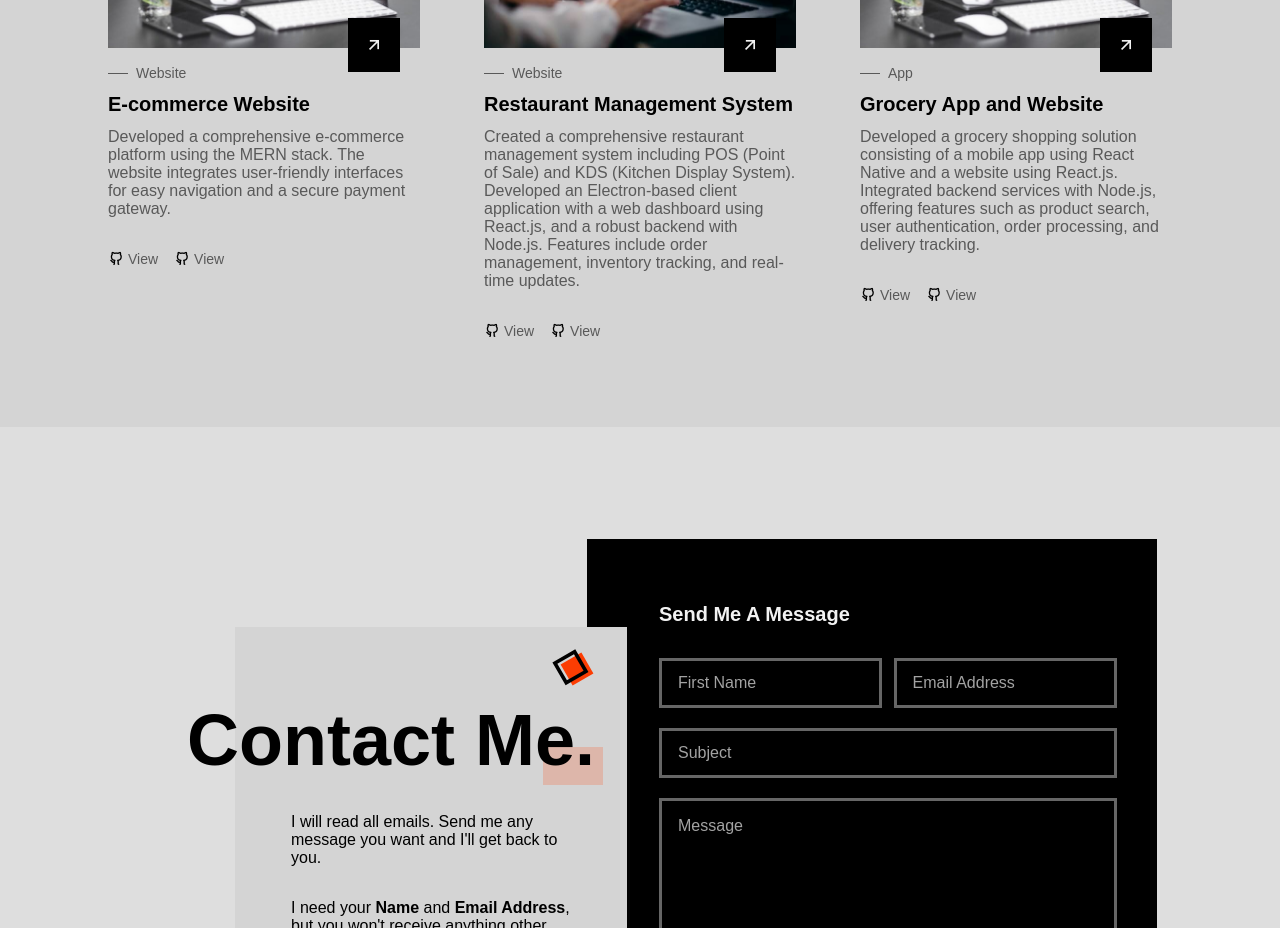
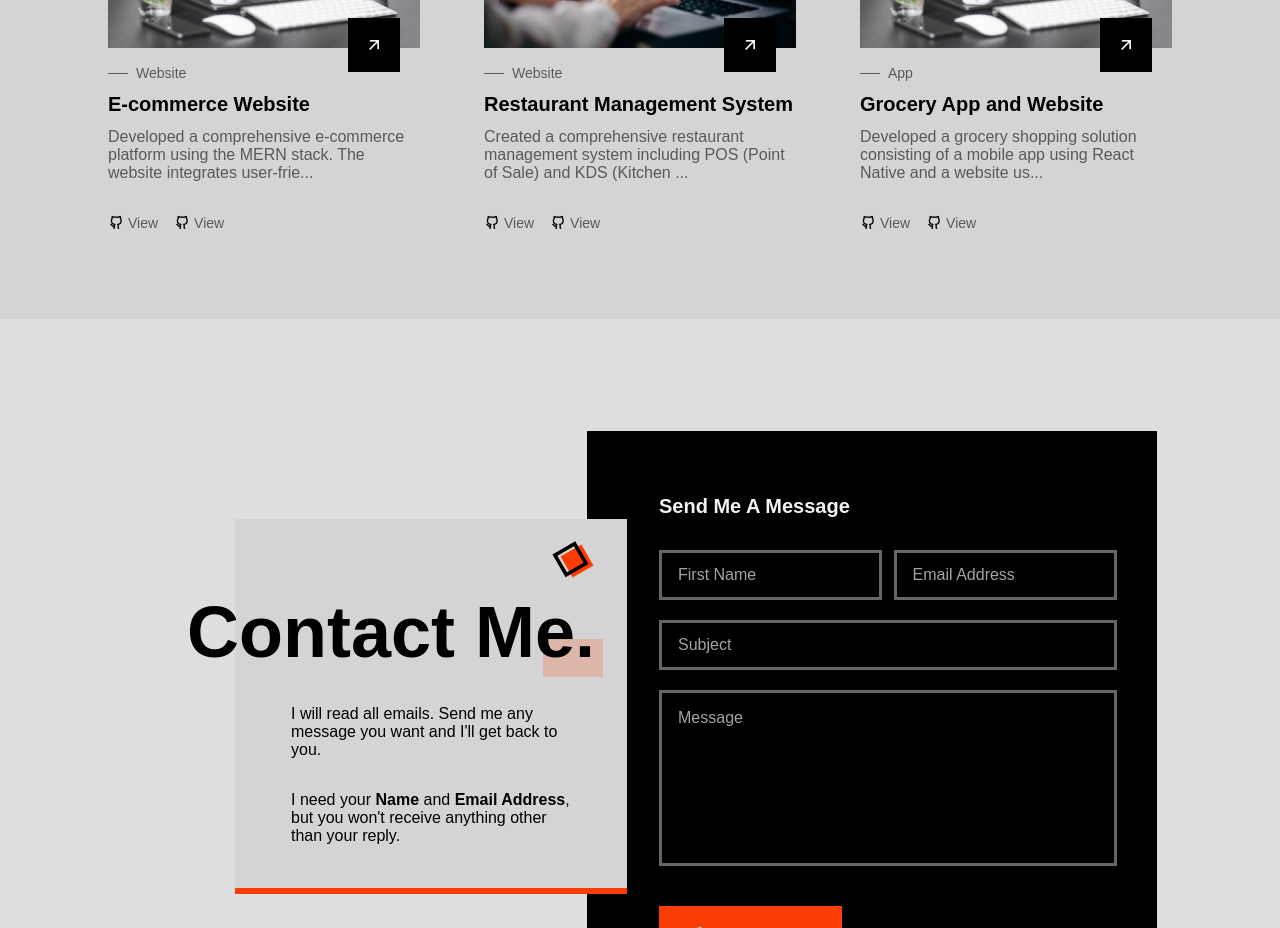
Before and after one commit to Ala075/portfolio, a React (Vite) app: page / in a window 1280 px wide. Shown: the part 2580-3508 px from the top of the page. Built offline with nearby package versions, Linux system fonts and the light colour scheme; a web font is replaced by a local one.

Commit message:
update projects section

```diff
--- a/src/components/cardProject.tsx
+++ b/src/components/cardProject.tsx
@@ -11,7 +11,11 @@ interface CardProps {
 }
 
 
-function Card({ image, subtitle, title, description, links }: CardProps){
+function Card({ image, subtitle, title, description, links }: CardProps) {
+
+    const displayShortDescription = () => {
+        return description.length > 100 ? description.substring(0, 100) + "..." : description;
+    }
 
     return(
         <div className="projects__card">
@@ -31,7 +35,7 @@ function Card({ image, subtitle, title, description, links }: CardProps){
                   </h2>
 
                   <p className="projects__description">
-                      {description}
+                      {displayShortDescription()}
                   </p>
               </div>
 
```
